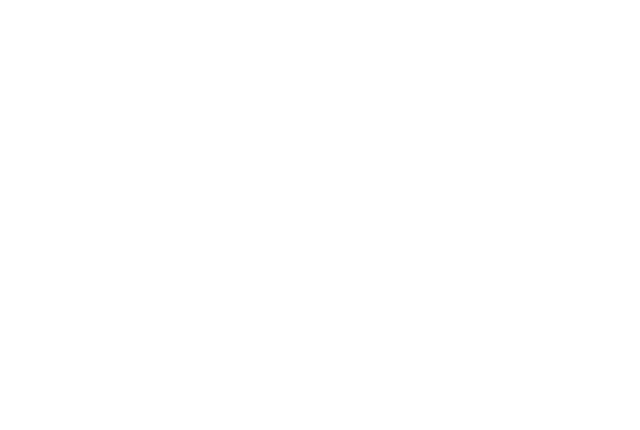
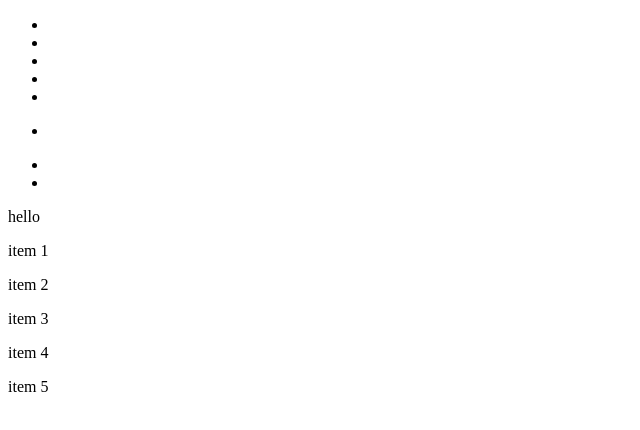
Before and after one commit to Eihyun/MDIA2294-TermProject, a plain HTML site: page index.html in a window 1280 px wide. Shown: the whole page, without its empty margins (0-640 px from the left). Drawn offline with Linux system fonts and the light colour scheme.

Commit message:
Update index.html

```diff
--- a/index.html
+++ b/index.html
@@ -8,5 +8,52 @@
 </head>
 <body>
 
+
+    <!-- + -->
+    <div>
+        <ul></ul>
+        <ol></ol>
+    </div>
+
+    <!-- * -->
+    <ul>
+        <li></li>
+        <li></li>
+        <li></li>
+        <li></li>
+        <li></li>
+    </ul>
+
+    <!-- ^ -->
+    <div>
+        <ul>
+            <li></li>
+        </ul>
+        <ol></ol>
+    </div>
+
+    <!-- () -->
+    <div>
+        <header>
+            <ul>
+                <li><a href=""></a></li>
+                <li><a href=""></a></li>
+            </ul>
+        </header>
+        <footer>
+            <p></p>
+        </footer>
+    </div>
+
+    <!-- {} -->
+    <p>hello</p>
+
+    <!-- {$} -->
+    <p class="class1">item 1</p>
+    <p class="class2">item 2</p>
+    <p class="class3">item 3</p>
+    <p class="class4">item 4</p>
+    <p class="class5">item 5</p>
+
 </body>
 </html>
```
